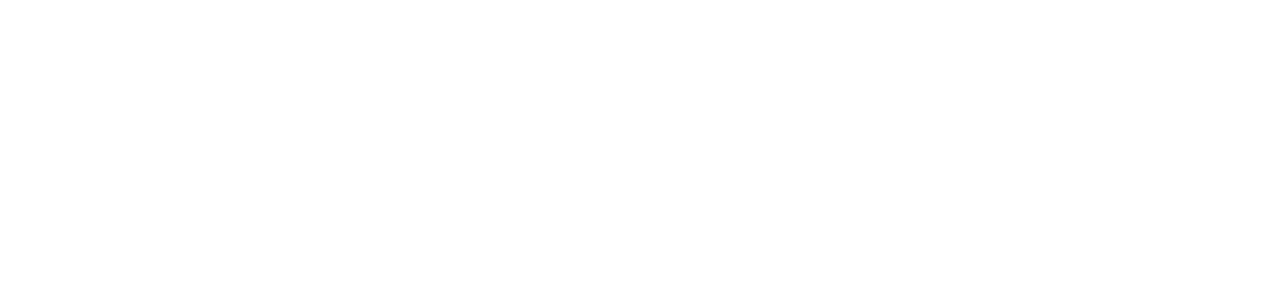
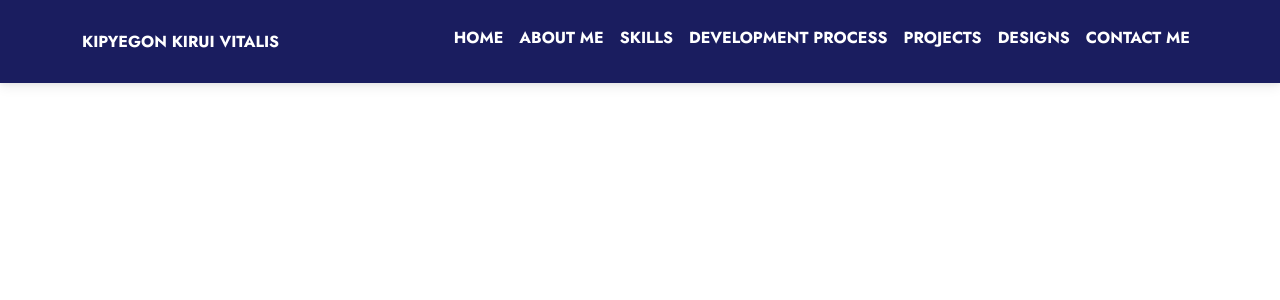
Before and after one commit to Vitalis-Kirui/My-Portfolio, an Angular app in the folder Portfolio-UI/: page / in a window 1280 px wide. Shown: the top 300 px of the page. Built offline with nearby package versions, Linux system fonts and the light colour scheme.

Commit message:
creating the navbar and it's styles

```diff
--- a/Portfolio-UI/src/app/app.component.css
+++ b/Portfolio-UI/src/app/app.component.css
@@ -0,0 +1,14 @@
+/* Navbar styles */
+.navbar{
+    background-color: rgba(26, 29, 95, 1);
+}
+
+.navbar a{
+    color: white;
+    text-transform: uppercase;
+    font-weight: 700;
+}
+
+.fas{
+    color: white;
+}
--- a/Portfolio-UI/src/app/app.component.html
+++ b/Portfolio-UI/src/app/app.component.html
@@ -0,0 +1,41 @@
+<!-- Navbar -->
+<nav class="navbar navbar-expand-lg">
+    <!-- Container wrapper -->
+    <div class="container">
+        <!-- Navbar brand -->
+        <a class="me-2" href="!#">Kipyegon Kirui Vitalis</a>
+
+        <!-- Toggle button -->
+        <button class="navbar-toggler" type="button" data-mdb-toggle="collapse" data-mdb-target="#navbarButtonsExample"
+            aria-controls="navbarButtonsExample" aria-expanded="false" aria-label="Toggle navigation">
+            <i class="fas fa-bars"></i>
+        </button>
+
+        <!-- Collapsible wrapper -->
+        <div class="collapse navbar-collapse" id="navbarButtonsExample">
+            <!-- Left links -->
+            <ul class="navbar-nav me-auto mb-2 mb-lg-0">
+
+            </ul>
+            <!-- Left links -->
+
+            <div class="d-flex align-items-center mt-2">
+                <ul>
+                    <li class="navbar-nav">
+                        <a class="nav-link" href="!#">Home</a>
+                        <a class="nav-link" href="#aboutme">About Me</a>
+                        <a class="nav-link" href="#skills">Skills</a>
+                        <a class="nav-link" href="#developmentprocess">Development Process</a>
+                        <a class="nav-link" href="#projects">Projects</a>
+                        <a class="nav-link" href="#designs">Designs</a>
+                        <a class="nav-link" href="#contactme">Contact Me</a>
+                    </li>
+                </ul>
+
+            </div>
+        </div>
+        <!-- Collapsible wrapper -->
+    </div>
+    <!-- Container wrapper -->
+</nav>
+<!-- Navbar -->
```
